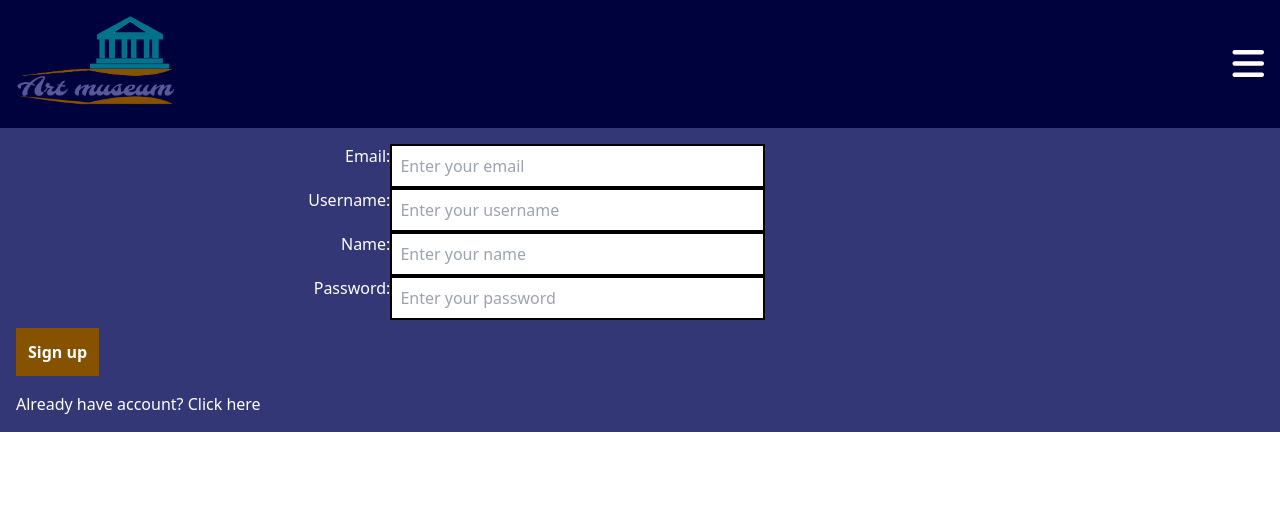
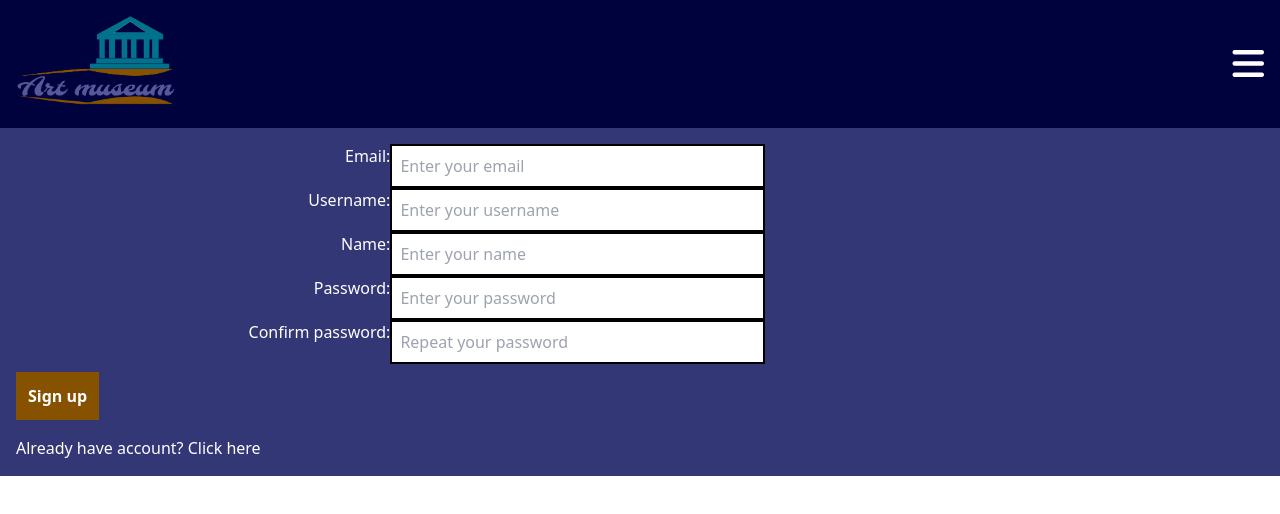
Before and after one commit to rafa64H/art-museum, a React (Vite) app in the folder frontend/: page /sign-up in a window 1280 px wide. Shown: the top 514 px of the page. Built offline with nearby package versions, Linux system fonts and the light colour scheme; no server answers.

Commit message:
Added validation of inputs in the client sign up form

```diff
--- a/frontend/src/components/SignUpForm.tsx
+++ b/frontend/src/components/SignUpForm.tsx
@@ -1,4 +1,4 @@
-import React, { useRef } from "react";
+import React, { useRef, useState } from "react";
 import TextInput from "./ui/TextInput";
 import { Link, useNavigate } from "react-router-dom";
 import ButtonComponent from "./ui/ButtonComponent";
@@ -10,10 +10,13 @@ import {
 import { useDispatch } from "react-redux";
 
 function SignUpForm() {
+  const [alertMessage, setAlertMessage] = useState("");
+
   const emailRef = useRef<HTMLInputElement>(null);
   const usernameRef = useRef<HTMLInputElement>(null);
   const nameRef = useRef<HTMLInputElement>(null);
   const passwordRef = useRef<HTMLInputElement>(null);
+  const confirmPasswordRef = useRef<HTMLInputElement>(null);
 
   const dispatch = useDispatch();
 
@@ -29,6 +32,73 @@ function SignUpForm() {
           const username = usernameRef.current?.value;
           const name = nameRef.current?.value;
           const password = passwordRef.current?.value;
+          const confirmPassword = confirmPasswordRef.current?.value;
+
+          const allRefsCurrent = [
+            emailRef.current,
+            usernameRef.current,
+            nameRef.current,
+            passwordRef.current,
+            confirmPasswordRef.current,
+          ];
+
+          //Regex: does it have 6 characters, a symbol and a number?
+          const regexPassword = /^(?=.*[0-9])(?=.*[\W_])[\w\W]{6,}$/;
+
+          //Regex: does it have 3 non-space characters
+          //and does not only consist of spaces?
+          const regexNameAndUsername = /^(?=.*\S.*\S.*\S)(?!\s*$).*/;
+
+          const arrayEmptyStringInputs = allRefsCurrent.filter(
+            (refCurrent) => refCurrent!.value === "",
+          );
+
+          if (arrayEmptyStringInputs.length) {
+            const emptyInputsForAlertMessage: string[] = [];
+
+            arrayEmptyStringInputs.map((refCurrent) => {
+              emptyInputsForAlertMessage.push(
+                ` ${refCurrent!.id.replace(/([a-z])([A-Z])/g, "$1 $2").toLocaleLowerCase()}`,
+              ); //Make the id of the ref.current from camelCase to spaces
+              refCurrent!.setAttribute("data-error-input", "true");
+            });
+
+            setAlertMessage(
+              `Please fill in all fields: ${[...emptyInputsForAlertMessage]}`,
+            );
+            return;
+          }
+
+          if (password !== confirmPassword) {
+            passwordRef.current!.setAttribute("data-error-input", "true");
+            confirmPasswordRef.current!.setAttribute(
+              "data-error-input",
+              "true",
+            );
+            setAlertMessage("Passwords do not match");
+            return;
+          }
+          if (!regexPassword.test(password!)) {
+            passwordRef.current!.setAttribute("data-error-input", "true");
+
+            setAlertMessage(
+              "Password is not valid: Needs 6 characters, at least symbol and at least a number",
+            );
+            return;
+          }
+          if (!regexNameAndUsername.test(username!)) {
+            usernameRef.current!.setAttribute("data-error-input", "true");
+
+            setAlertMessage("Invalid username, needs at least 3 characters");
+            return;
+          }
+          if (!regexNameAndUsername.test(name!)) {
+            nameRef.current!.setAttribute("data-error-input", "true");
+
+            setAlertMessage("Invalid Name, needs at least 3 characters");
+            return;
+          }
+
           const url = `${BACKEND_URL}/auth/signup`;
           const data = {
             email,
@@ -36,8 +106,6 @@ function SignUpForm() {
             name,
             password,
           };
-          console.log(data);
-          console.log(emailRef);
           const response = await fetch(url, {
             method: "POST",
             mode: "cors",
@@ -48,6 +116,9 @@ function SignUpForm() {
             body: JSON.stringify(data),
           });
 
+          if (response.status !== 201) {
+            setAlertMessage("Internal server error, try again later");
+          }
           if (response.status === 201) {
             const responseData = await response.json();
 
@@ -66,16 +137,29 @@ function SignUpForm() {
             navigate("/");
           }
         } catch (error) {
+          setAlertMessage("Internal server error, try again later");
+
           console.error(error);
         }
       }}
     >
+      <span
+        className="text-xl font-bold text-red-400"
+        role="alert"
+        aria-live="assertive"
+      >
+        {alertMessage}
+      </span>
+
       <TextInput
         idFor="email"
         label="Email"
         type="email"
         placeholder="Enter your email"
         refProp={emailRef}
+        additionalFunction={() => {
+          setAlertMessage("");
+        }}
       ></TextInput>
       <TextInput
         idFor="username"
@@ -83,6 +167,9 @@ function SignUpForm() {
         type="text"
         placeholder="Enter your username"
         refProp={usernameRef}
+        additionalFunction={() => {
+          setAlertMessage("");
+        }}
       ></TextInput>
       <TextInput
         idFor="name"
@@ -90,6 +177,9 @@ function SignUpForm() {
         type="text"
         placeholder="Enter your name"
         refProp={nameRef}
+        additionalFunction={() => {
+          setAlertMessage("");
+        }}
       ></TextInput>
       <TextInput
         idFor="password"
@@ -97,6 +187,19 @@ function SignUpForm() {
         type="password"
         placeholder="Enter your password"
         refProp={passwordRef}
+        additionalFunction={() => {
+          setAlertMessage("");
+        }}
+      ></TextInput>
+      <TextInput
+        idFor="confirmPassword"
+        label="Confirm password"
+        type="password"
+        placeholder="Repeat your password"
+        refProp={confirmPasswordRef}
+        additionalFunction={() => {
+          setAlertMessage("");
+        }}
       ></TextInput>
 
       <ButtonComponent textBtn="Sign up" typeButton="submit"></ButtonComponent>
--- a/frontend/src/components/ui/ButtonComponent.tsx
+++ b/frontend/src/components/ui/ButtonComponent.tsx
@@ -10,7 +10,7 @@ function ButtonComponent({ textBtn, typeButton, onClickFunction }: props) {
   return (
     <button
       type={`${typeButton ? typeButton : "button"}`}
-      className="bg-firstBrown hover:bg-firstGreen mt-2 p-3 font-semibold text-white duration-150"
+      className={`bg-firstBrown hover:bg-firstGreen mt-2 p-3 font-semibold text-white duration-150`}
       onClick={(e) => {
         if (onClickFunction) onClickFunction(e);
       }}
--- a/frontend/src/components/ui/TextInput.tsx
+++ b/frontend/src/components/ui/TextInput.tsx
@@ -6,19 +6,34 @@ type Props = {
   type: "text" | "email" | "password";
   placeholder: string;
   refProp: React.Ref<HTMLInputElement>;
+  additionalFunction?: () => void;
 };
-function TextInput({ idFor, label, type, placeholder, refProp }: Props) {
+function TextInput({
+  idFor,
+  label,
+  type,
+  placeholder,
+  refProp,
+  additionalFunction,
+}: Props) {
   return (
     <div className="flex w-[min(50rem,60%)] flex-col lg:grid lg:grid-cols-2">
       <label className="lg:ml-auto" htmlFor={idFor}>
         {label}:
       </label>
       <input
-        className="border-2 border-black p-2 text-black"
+        className="border-2 border-black p-2 text-black data-[error-input=true]:border-red-700"
         id={idFor}
         type={type}
         placeholder={placeholder}
         ref={refProp}
+        onClick={(e) => {
+          const target = e.target as HTMLInputElement;
+
+          target.setAttribute("data-error-input", "false");
+          if (additionalFunction) additionalFunction();
+        }}
+        data-error-input="false"
       />
     </div>
   );
```
